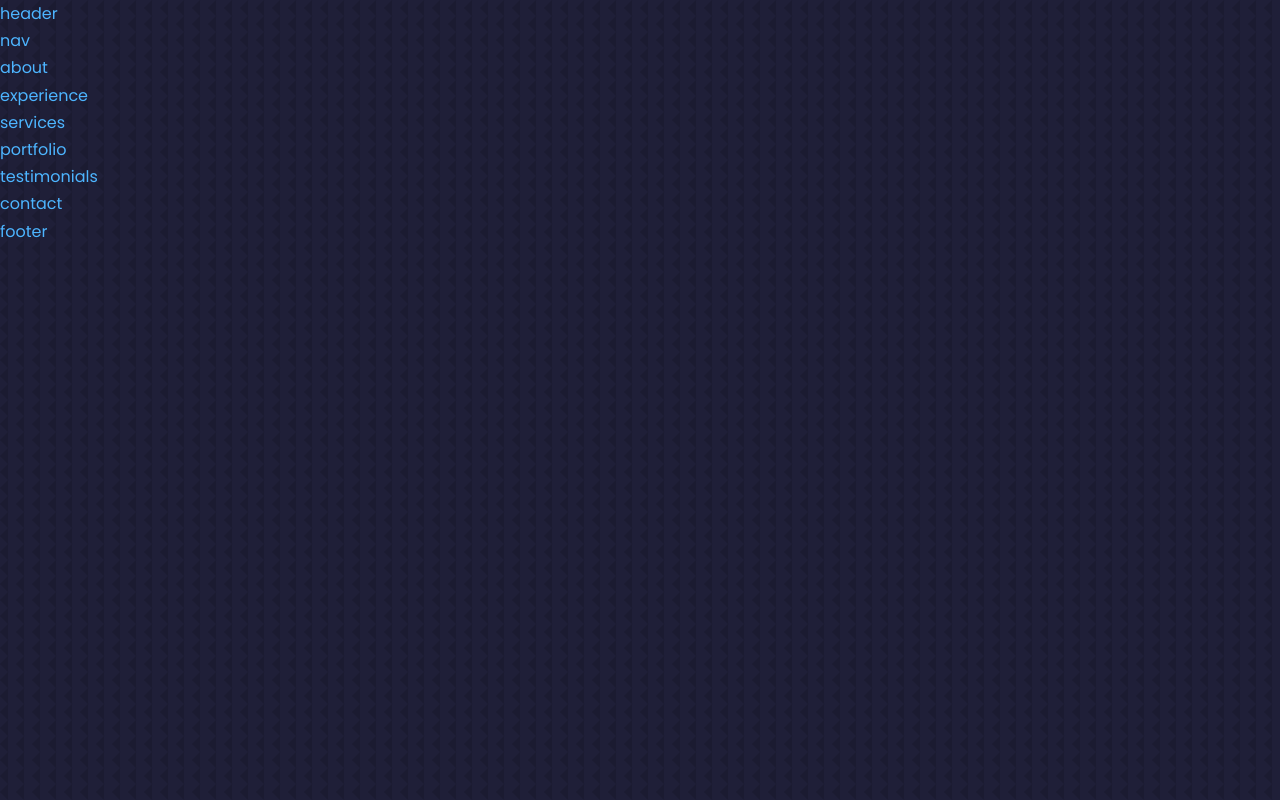
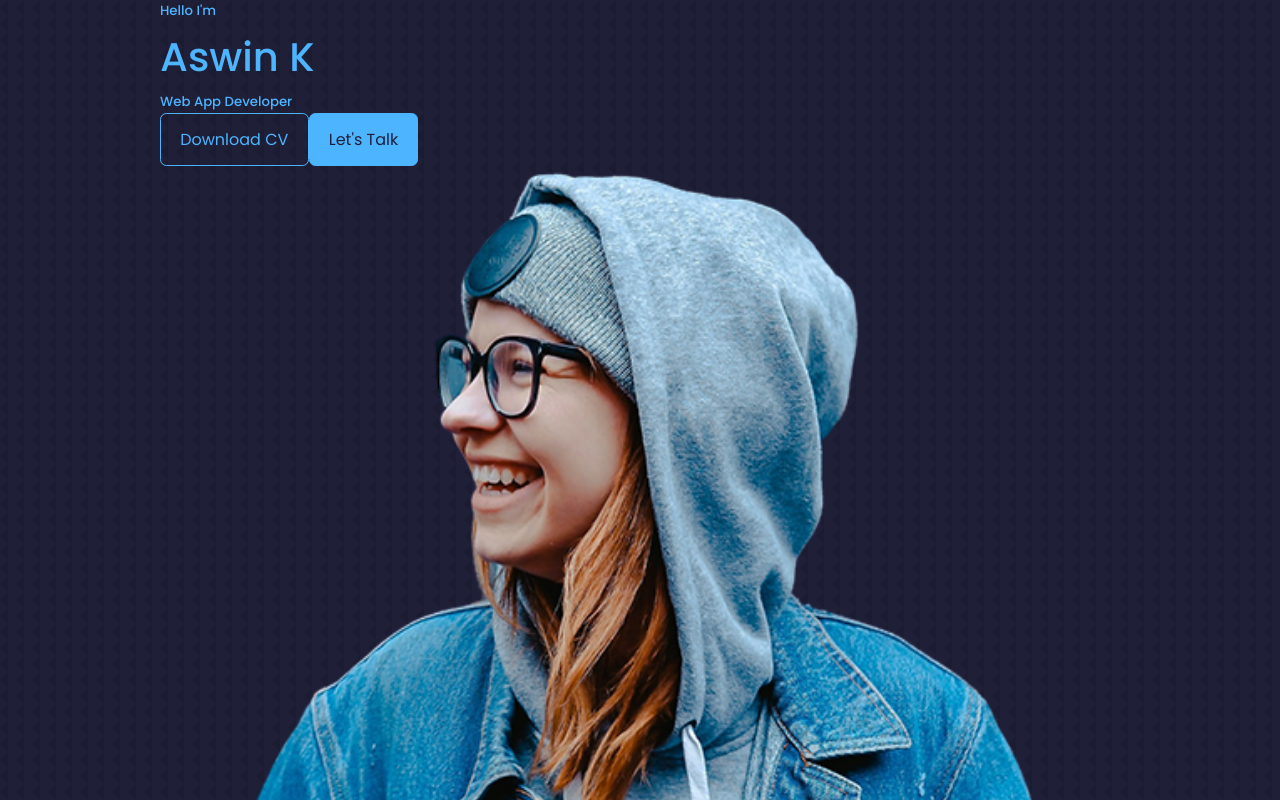
Before and after one commit to Asterdev-03/react-portfolio, a React (Create React App) app: page / in a window 1280 px wide. Shown: the top 800 px of the page. Built offline with nearby package versions, Linux system fonts and the light colour scheme.

Commit message:
added header component jsx

```diff
--- /dev/null
+++ b/src/components/header/CTA.jsx
@@ -0,0 +1,13 @@
+import React from 'react'
+import CV from '../../assets/cv.pdf'
+
+const CTA = () => {
+  return (
+    <div className='cta'>
+      <a href={CV} download className='btn'>Download CV</a>
+      <a href="#contact" className='btn btn-primary'>Let's Talk</a>
+    </div>
+  )
+}
+
+export default CTA
--- a/src/components/header/header.jsx
+++ b/src/components/header/header.jsx
@@ -1,9 +1,27 @@
 import React from 'react'
 import './header.css'
 
+import CTA from './CTA'
+import ME from '../../assets/me.png'
+
+
 const header = () => {
   return (
-    <div>header</div>
+    <header>
+      <div className="container header__container">
+        <h5>Hello I'm</h5>
+        <h1>Aswin K</h1>
+        <h5 className="text-light">Web App Developer</h5>
+        <CTA />
+
+
+        <div className='me'>
+          <img src={ME} alt="me" />
+        </div>
+
+        <a href="#contact" className='scroll__down'>Scroll Down</a>
+      </div>
+    </header>
   )
 }
 
```
